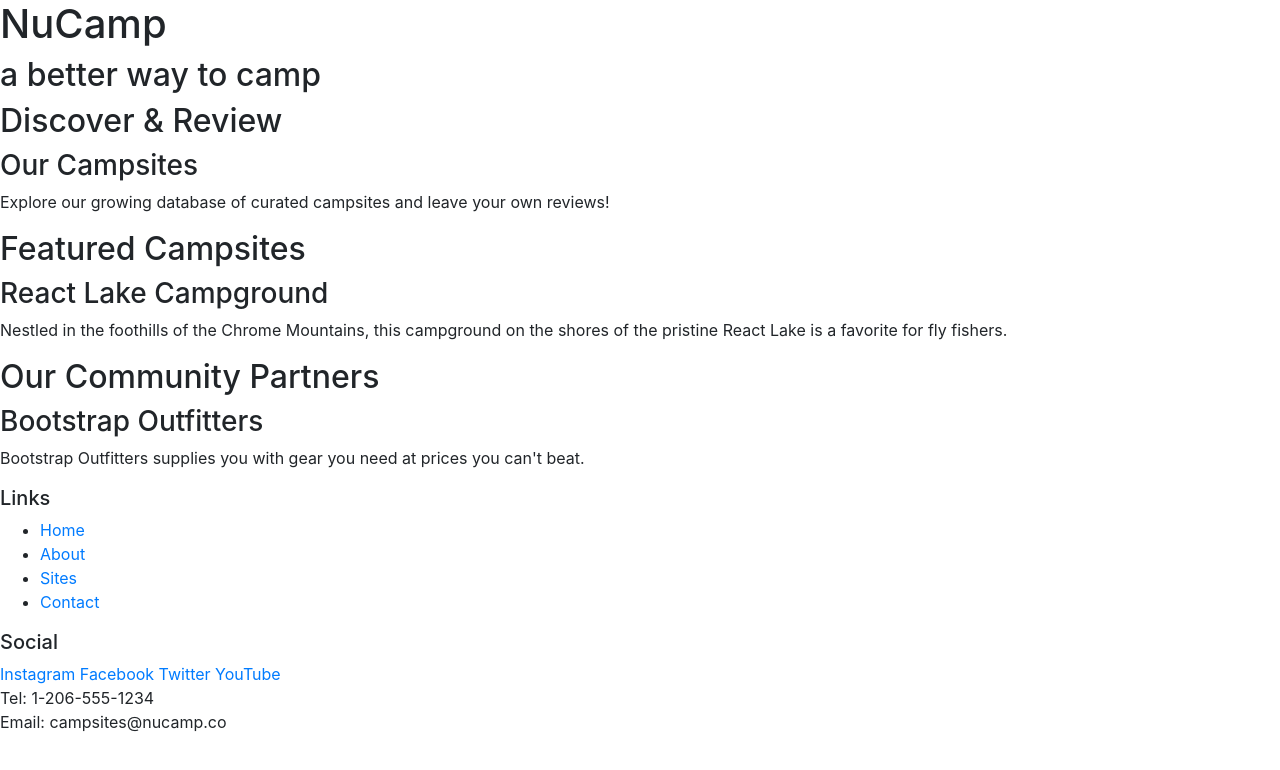
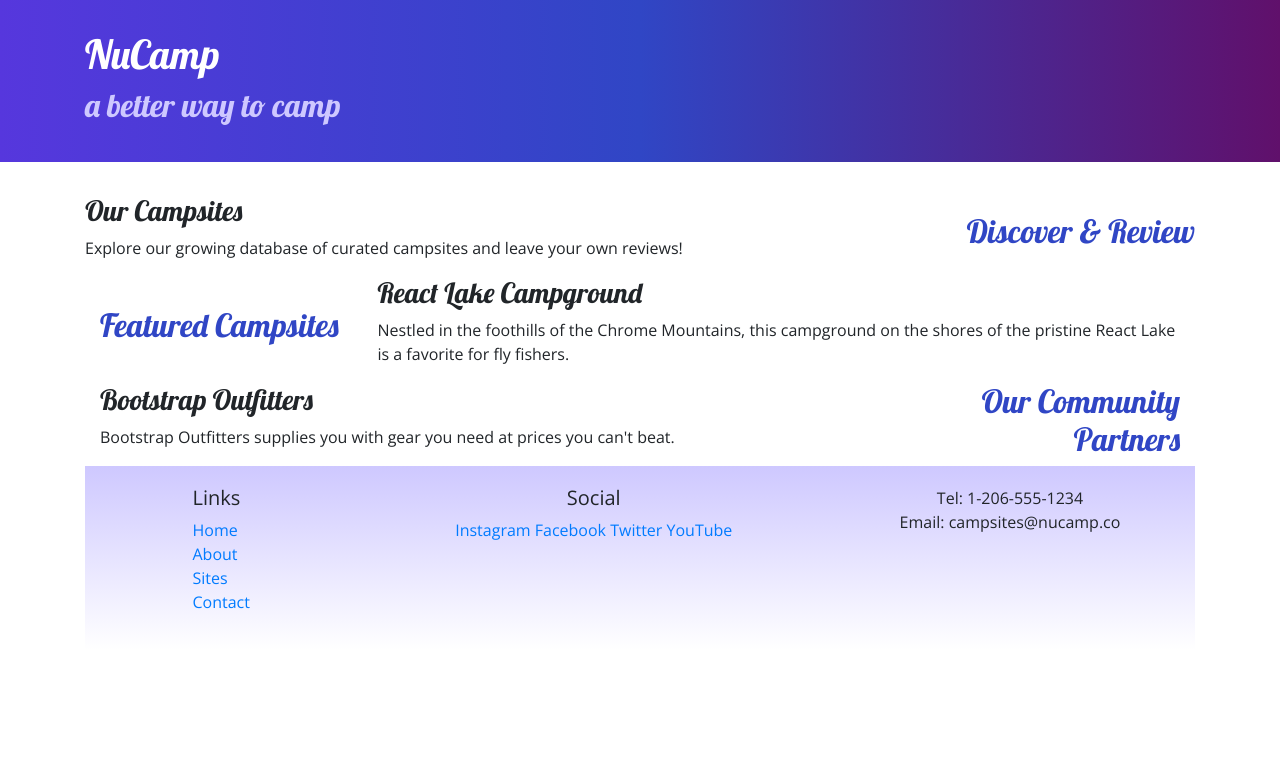
Before and after one commit to smplisiti/Bootstrap, a website: page index.html in a window 1280 px wide. Drawn offline with nearby package versions, Linux system fonts and the light colour scheme.

Commit message:
add bootstrap styles to aboutUs

```diff
--- /dev/null
+++ b/css/styles.css
@@ -0,0 +1,34 @@
+body {
+    font-family: "Open Sans", sans-serif;
+}
+
+h1, h2, h3 {
+    font-family: "Lobster", cursive;
+}
+
+h2 {
+    color: #3046C5;
+}
+
+header h2{
+    color: #CEC8FF;
+}
+
+footer {
+    background-image: linear-gradient(#CEC8FF, white);
+    padding: 20px 0;
+}
+
+.jumbotron {
+    padding: 30px;
+    background-image: linear-gradient(to right, #5637DD,
+    #3046C5, #60106B);
+    color: white;
+
+}
+
+.row content {
+    padding: 50px 0;
+    border-bottom: 1px ridge;
+    min-height: 200px;
+}
--- a/index.html
+++ b/index.html
@@ -8,56 +8,87 @@
     <!-- Bootstrap CSS -->
     <link rel="stylesheet" href="node_modules/bootstrap/dist/css/bootstrap.min.css" />
 
+
+    <!-- Additional CSS must be placed after Bootstrap CSS -->
+    <link rel="stylesheet" href="https://fonts.googleapis.com/css?family=Lobster|Open+Sans" />
+    <link rel="stylesheet" href="css/styles.css" />
+
     <title>NuCamp: A Better Way To Camp</title>
 </head>
 
 <body>
 
-    <header>
-        <div>
+    <header class="jumbotron jumbotron-fluid">
+        <div class="container">
+            <div class="row">
+                <div class="col">
                     <h1>NuCamp</h1>
                     <h2>a better way to camp</h2>
             </div>
+        </div>
     </header>
 
-    <div>
-        <h2>Discover & Review</h2>
+     <div class="container">
+         <div class="row row-content align-items-center">
+            <div class="col-sm-4 order-sm-last col-md-3">
+                <h2 class="text-sm-right">Discover & Review</h2>
+            </div>
+            <div class="col">
                 <h3>Our Campsites</h3>
                 <p>Explore our growing database of curated campsites and leave your own reviews!</p>
             </div>
+        </div>
+    <div>
 
-    <div>
+        <div class="container">
+            <div class="row row-content align-items-center">
+               <div class="col-sm-4 col-md-3">
                 <h2>Featured Campsites</h2>
+    </div>
+    <div class="col">
                 <h3>React Lake Campground</h3>
-        <p>Nestled in the foothills of the Chrome Mountains, this campground on the shores of the pristine React Lake is a favorite for fly fishers.</p>
+                <p>Nestled in the foothills of the Chrome Mountains, this campground on the shores of the
+               pristine React Lake is a favorite for fly fishers.</p>
+             </div>
+        </div>
     </div>
 
-    <div>
-        <h2>Our Community Partners</h2>
+    <div class="container">
+        <div class="row row-content align-items-center">
+            <div class="col-sm-4 order-sm-last col-md-3">
+                <h2 class="text-sm-right">Our Community Partners</h2>
+            </div>
+             <div class="col">
                 <h3>Bootstrap Outfitters</h3>
                 <p>Bootstrap Outfitters supplies you with gear you need at prices you can't beat.</p>
              </div>
+        </div>
+    </div>
 
     <footer>
-        <div>
+            <div class="container">
+                <div class="row">
+                    <div class="col-4 col-sm-2 offset-1">
                         <h5>Links</h5>
-            <ul>
+                        <ul class="list-unstyled">
                             <li><a href="#">Home</a></li>
                             <li><a href="#">About</a></li>
                             <li><a href="#">Sites</a></li>
                             <li><a href="#">Contact</a></li>
                          </ul>
                     </div>
-        <div>
+                    <div class="col-6 col-sm-5 text-center">
                         <h5>Social</h5>
                         <a href="http://instagram.com/">Instagram</a>
                         <a href="http://facebook.com/">Facebook</a>
                         <a href="http://twitter.com/">Twitter</a>
                         <a href="http://youtube.com/">YouTube</a>
                     </div>
-        <div>
+                    <div class="col-sm-4 text-center">
                         Tel: 1-206-555-1234<br />
                         Email: campsites@nucamp.co
+                    </div>
+                </div>
          </div>
     </footer>
     <!-- jQuery must come first, then Popper.js, then the Bootstrap JavaScript plugins.-->
```
Also changed, not shown: aboutUs.html (added, +86 -0 lines). Lines whose indentation alone changed are shown as unchanged.
